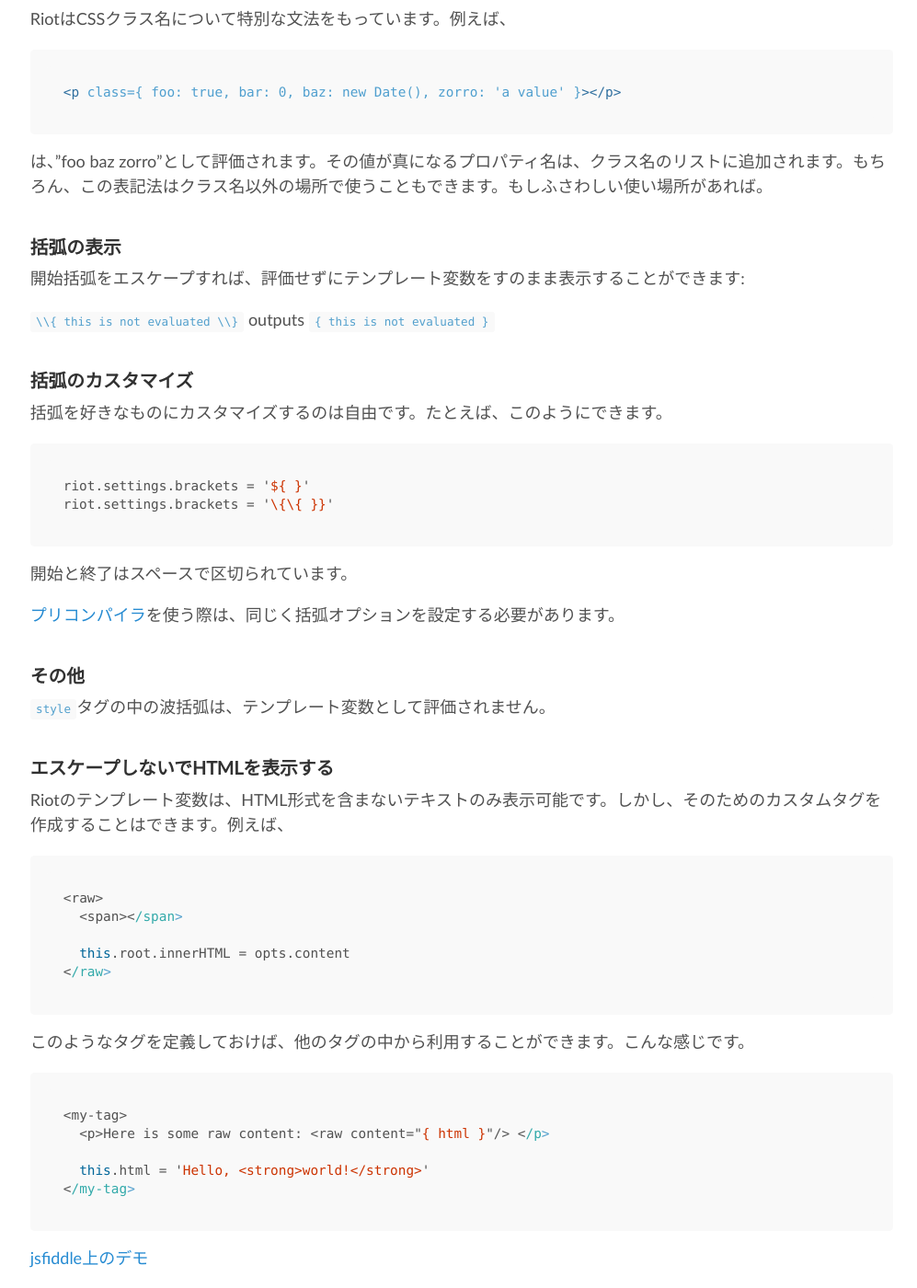
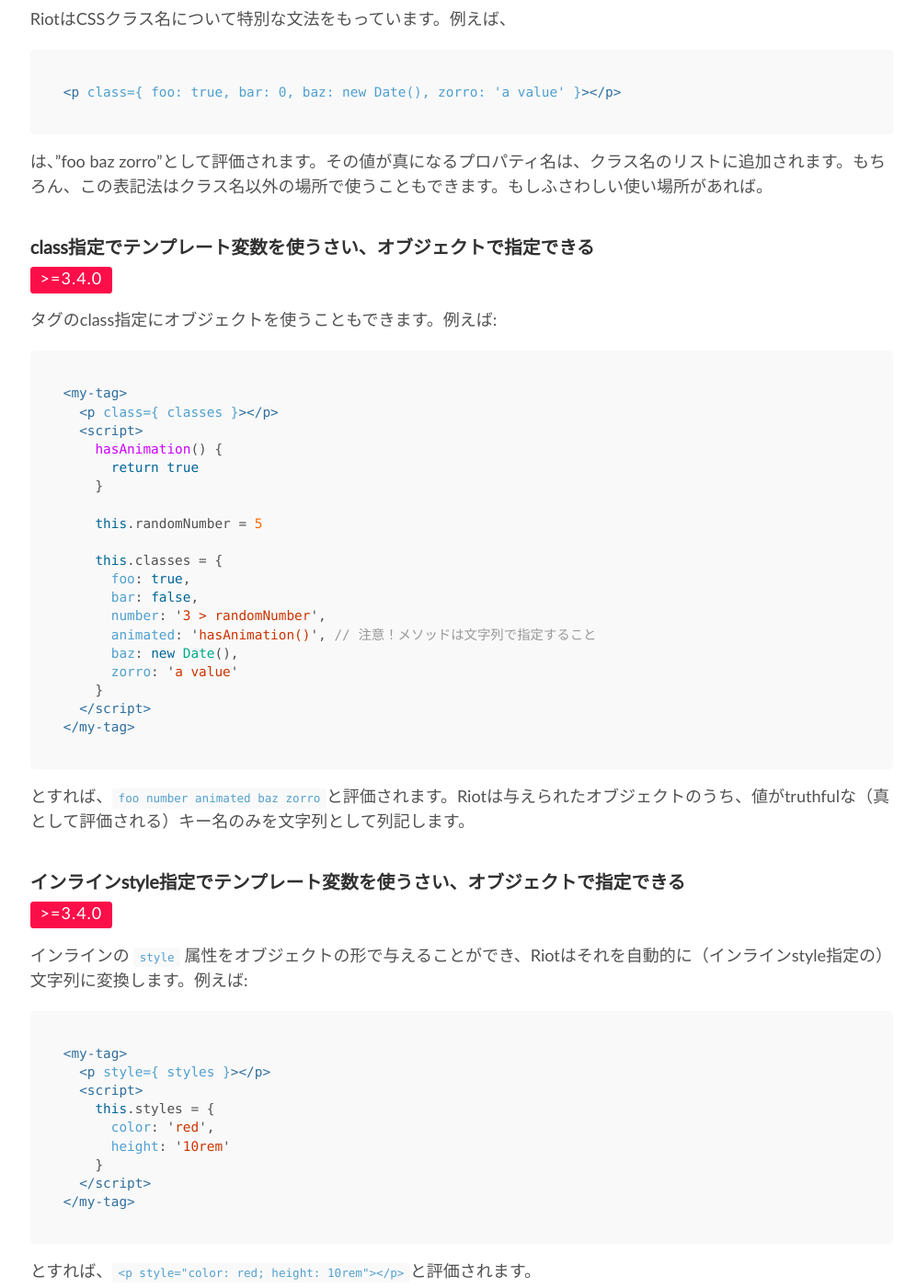
Before and after one commit to riot/riot.github.io, a Jekyll site: the page built from ja/guide/index.md, in a window 1280 px wide and 1400 px high, scrolled down 12895 px. Shown: the whole window at 92% size, without its empty margins (138-1135 px from the left). Built offline with Jekyll 4.4.1, drawn with Linux system fonts in a browser that asks for light colours; nearby versions of some CDN libraries.

Commit message:
add Class/Style object expressions(v3.4.0)

````diff
--- a/ja/guide/index.md
+++ b/ja/guide/index.md
@@ -505,6 +505,58 @@
 は、"foo baz zorro"として評価されます。その値が真になるプロパティ名は、クラス名のリストに追加されます。もちろん、この表記法はクラス名以外の場所で使うこともできます。もしふさわしい使い場所があれば。
 
 
+### class指定でテンプレート変数を使うさい、オブジェクトで指定できる
+
+<span class="tag red">&gt;=3.4.0</span>
+
+タグのclass指定にオブジェクトを使うこともできます。例えば:
+
+```html
+<my-tag>
+  <p class={ classes }></p>
+  <script>
+    hasAnimation() {
+      return true
+    }
+
+    this.randomNumber = 5
+
+    this.classes = {
+      foo: true,
+      bar: false,
+      number: '3 > randomNumber',
+      animated: 'hasAnimation()', // 注意！メソッドは文字列で指定すること
+      baz: new Date(),
+      zorro: 'a value'
+    }
+  </script>
+</my-tag>
+```
+
+とすれば、`foo number animated baz zorro`と評価されます。Riotは与えられたオブジェクトのうち、値がtruthfulな（真として評価される）キー名のみを文字列として列記します。
+
+
+### インラインstyle指定でテンプレート変数を使うさい、オブジェクトで指定できる
+
+<span class="tag red">&gt;=3.4.0</span>
+
+インラインの `style` 属性をオブジェクトの形で与えることができ、Riotはそれを自動的に（インラインstyle指定の）文字列に変換します。例えば:
+
+```html
+<my-tag>
+  <p style={ styles }></p>
+  <script>
+    this.styles = {
+      color: 'red',
+      height: '10rem'
+    }
+  </script>
+</my-tag>
+```
+
+とすれば、`<p style="color: red; height: 10rem"></p>`と評価されます。
+
+
 ### 括弧の表示
 
 開始括弧をエスケープすれば、評価せずにテンプレート変数をすのまま表示することができます:
````
